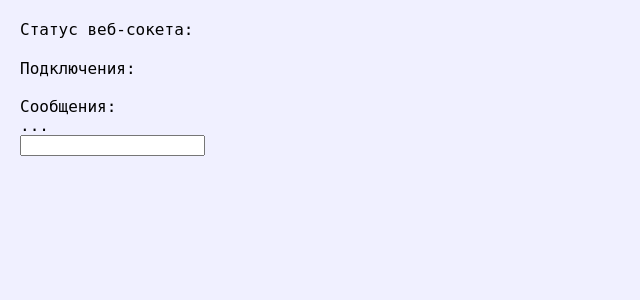
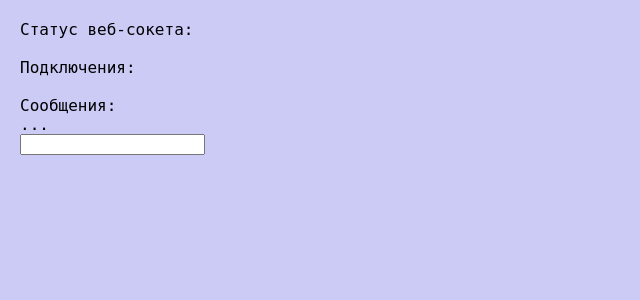
Before and after one commit to Dkodsy/FastMineSweeper-HTMX, a FastAPI app: page / in a window 1280 px wide. Shown: the top 300 px of the page, without its empty margins (0-640 px from the left). Run offline with FastAPI, Linux system fonts and the light colour scheme; some libraries are stand-ins or nearby versions.

Commit message:
:lipstick: Update .css

```diff
--- a/static/css/minesweeper_general.css
+++ b/static/css/minesweeper_general.css
@@ -9,62 +9,26 @@
 body {
     font-size: 12pt;
     font-family: SF Mono, monospace;
-    background-color: #f0f0ff;
+    background-color: #cbcbf6;
     padding: 20px;
 }
 
 #status {
-    color: #8aa487;
-}
-
-#status::before {
-    content: "";
-    display: inline-block;
-    width: 25px;
-    height: 19px;
-    margin-right: 0.2em;
-    vertical-align: middle;
-    background-repeat: no-repeat;
-    background-position: left center;
-    background-size: 100px 19px;
+    color: #c59a23;
 }
 
 #status[data-status="connected"] {
-    color: #8aa487;
-}
-
-#status[data-status="error"] {
-    color: #c4796f;
-}
-
-#status[data-status="connecting"] {
-    color: #c8ad97;
+    color: #6bcb61;
 }
 
 #status[data-status="disconnected"] {
-    color: #8e8e8e;
+    color: #ff0000;
 }
 
 #status[data-status="connected"]::before {
     background-position: left center;
 }
 
-#status[data-status="error"]::before {
-    background-position: -25px center;
-}
-
-#status[data-status="connecting"]::before {
-    background-position: -50px center;
-}
-
 #status[data-status="disconnected"]::before {
     background-position: right center;
 }
-
-#users ul {
-    padding-left: 20px;
-}
-
-#messages {
-    padding-left: 20px;
-}
```
